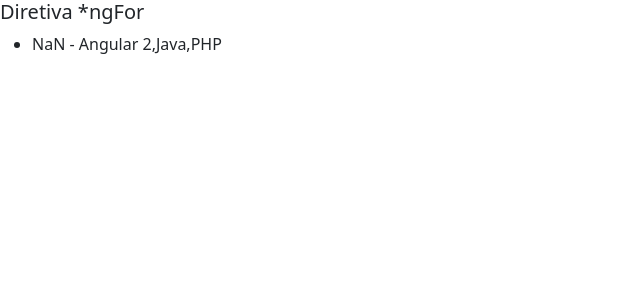
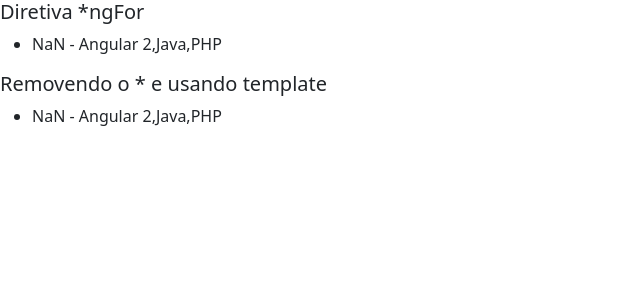
Before and after one commit to marcos0305/curso-angular2, an Angular app in the folder 04-diretivas/: page / in a window 1280 px wide. Shown: the top 300 px of the page, without its empty margins (0-640 px from the left). Built offline with nearby package versions, Linux system fonts and the light colour scheme.

Commit message:
Curso Angular 2 #28: Diretivas: sobre o * e template

```diff
--- a/04-diretivas/src/app/diretiva-ngfor/diretiva-ngfor.component.html
+++ b/04-diretivas/src/app/diretiva-ngfor/diretiva-ngfor.component.html
@@ -5,3 +5,19 @@
         {{ i + 1 }} - {{cursos}}
     </li>
 </ul>
+
+<h5>Removendo o * e usando template</h5>
+
+<!--ul>
+    <template ngFor [ngForOf]="cursos" let-curso let-i="index">
+        <li>
+            {{ i + 1 }} - {{cursos}}
+        </li>
+    </template>
+</ul-->
+
+<ul>
+    <li template = "ngFor let curso of cursos, let 1 = index">
+        {{ i + 1 }} - {{cursos}}
+    </li>
+</ul>
--- a/04-diretivas/src/app/diretiva-ngswitch/diretiva-ngswitch.component.html
+++ b/04-diretivas/src/app/diretiva-ngswitch/diretiva-ngswitch.component.html
@@ -17,3 +17,17 @@
     <p ngSwitchCase="'lista'"> Modo lista ativado </p>
     <p ngSwitchDefault>Home</p>
     </div>
+
+    <h5>Removendo o * e usando template</h5>
+
+    <div class="container" ngSwitch = "aba">
+      <template ngSwitchCase="'mapa">
+        <p> Modo mapa ativado </p>
+      </template>
+      <template ngSwitchCase="'lista">
+        <p> Modo lista ativado </p>
+      </template>
+      <template ngSwitchCase="'home'" ngSwitchDefault>
+        <p>Home</p>
+      </template>
+    </div>
--- a/04-diretivas/src/app/diretivas-ngif/diretivas-ngif.component.html
+++ b/04-diretivas/src/app/diretivas-ngif/diretivas-ngif.component.html
@@ -6,3 +6,17 @@
 <div ngIf = "cursos.lenght == 0">
     Não existem cursos para serem listados
 </div>
+
+<div ngIf="mostrarCursos">
+    Lista de cursos aqui
+</div>
+
+<h5>Removendo o * e usando template</h5>
+
+<!--template [ngIf]="mostrarCursos">
+    <div>Lista de cursos aqui</div>
+</template-->
+
+<div template="ngIf mostrarCursos">
+    Lista de cursos aqui
+</div>
```
